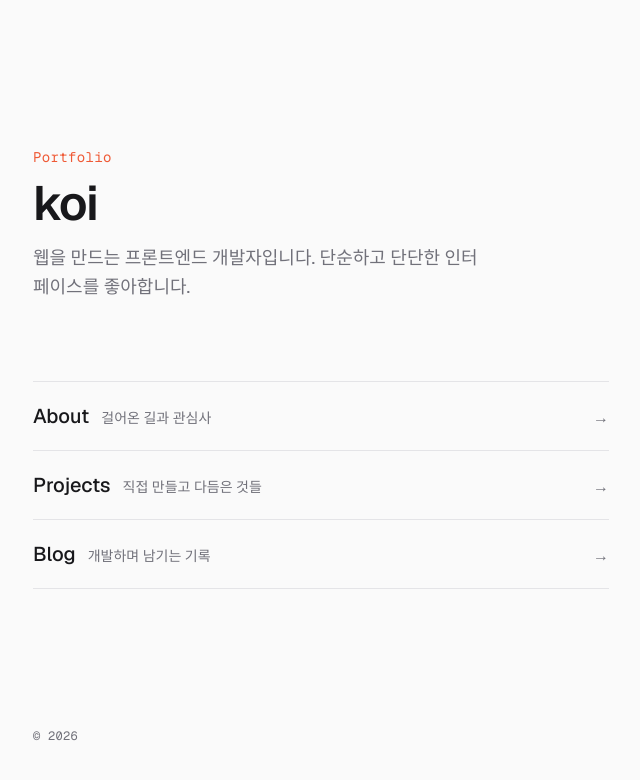
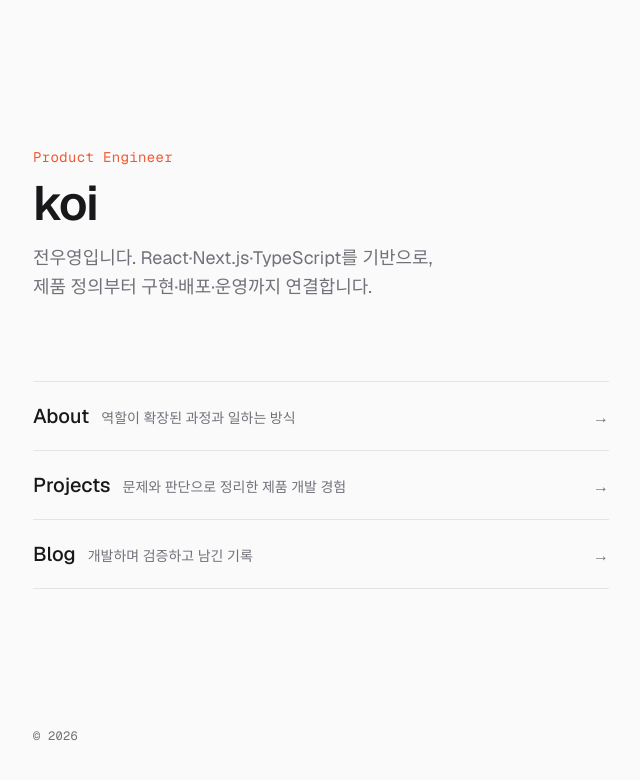
Before and after one commit to Koi-0/koi-dev, a Next.js app: page / in a window 1280 px wide. Shown: the top 780 px of the page, without its empty margins (319-959 px from the left). Built offline with nearby package versions, Linux system fonts and the light colour scheme.

Commit message:
feat: 홈 카피 갱신 - Product Engineer 포지셔닝·메뉴 설명 재작성

```diff
--- a/src/app/page.tsx
+++ b/src/app/page.tsx
@@ -1,9 +1,17 @@
 import Link from "next/link";
 
 const navItems = [
-    { href: "/about", label: "About", description: "걸어온 길과 관심사" },
-    { href: "/projects", label: "Projects", description: "직접 만들고 다듬은 것들" },
-    { href: "/blog", label: "Blog", description: "개발하며 남기는 기록" },
+  {
+    href: "/about",
+    label: "About",
+    description: "역할이 확장된 과정과 일하는 방식",
+  },
+  {
+    href: "/projects",
+    label: "Projects",
+    description: "문제와 판단으로 정리한 제품 개발 경험",
+  },
+  { href: "/blog", label: "Blog", description: "개발하며 검증하고 남긴 기록" },
 ];
 
 export default function Home() {
@@ -20,39 +28,44 @@ export default function Home() {
   };
 
   return (
-        <div className='flex flex-1 flex-col px-6 py-14 sm:px-10'>
+    <div className="flex flex-1 flex-col px-6 py-14 sm:px-10">
       <script
-                type='application/ld+json'
+        type="application/ld+json"
         dangerouslySetInnerHTML={{
-                    __html: JSON.stringify(jsonLd).replace(/</g, '\\u003c'),
+          __html: JSON.stringify(jsonLd).replace(/</g, "\\u003c"),
         }}
       />
-            <main className='flex flex-1 flex-col justify-center'>
-                <div className='mx-auto w-full max-w-xl'>
-                    <header className='mb-16 sm:mb-20'>
-                        <p className='font-mono text-sm tracking-wide text-accent'>Portfolio</p>
-                        <h1 className='mt-3 text-4xl font-semibold tracking-tight sm:text-5xl'>koi</h1>
-                        <p className='mt-4 max-w-md text-lg leading-relaxed text-muted'>
-                            웹을 만드는 프론트엔드 개발자입니다. 단순하고 단단한 인터페이스를 좋아합니다.
+      <main className="flex flex-1 flex-col justify-center">
+        <div className="mx-auto w-full max-w-xl">
+          <header className="mb-16 sm:mb-20">
+            <p className="font-mono text-sm tracking-wide text-accent">
+              Product Engineer
+            </p>
+            <h1 className="mt-3 text-4xl font-semibold tracking-tight sm:text-5xl">
+              koi
+            </h1>
+            <p className="mt-4 max-w-md break-keep text-lg leading-relaxed text-muted">
+              전우영입니다. React·Next.js·TypeScript를 기반으로, <br />
+              제품 정의부터 구현·배포·운영까지 연결합니다.
             </p>
           </header>
 
-                    <nav aria-label='주요 페이지' className='border-t border-border'>
+          <nav aria-label="주요 페이지" className="border-t border-border">
             {navItems.map((item) => (
               <Link
                 key={item.href}
                 href={item.href}
-                                className='group flex items-baseline justify-between gap-4 border-b border-border py-5 transition-colors hover:border-accent'
+                className="group flex items-baseline justify-between gap-4 border-b border-border py-5 transition-colors hover:border-accent"
               >
-                                <span className='flex flex-col gap-1 sm:flex-row sm:items-baseline sm:gap-3'>
-                                    <span className='text-xl font-medium transition-transform duration-200 group-hover:translate-x-1'>
+                <span className="flex flex-col gap-1 sm:flex-row sm:items-baseline sm:gap-3">
+                  <span className="text-xl font-medium transition-transform duration-200 group-hover:translate-x-1">
                     {item.label}
                   </span>
-                                    <span className='text-sm text-muted'>{item.description}</span>
+                  <span className="text-sm text-muted">{item.description}</span>
                 </span>
                 <span
                   aria-hidden
-                                    className='text-muted transition-all duration-200 group-hover:translate-x-1 group-hover:text-accent'
+                  className="text-muted transition-all duration-200 group-hover:translate-x-1 group-hover:text-accent"
                 >
                   →
                 </span>
@@ -62,8 +75,8 @@ export default function Home() {
         </div>
       </main>
 
-            <footer className='mx-auto w-full max-w-xl pt-12'>
-                <p className='font-mono text-xs tracking-wide text-muted'>© 2026</p>
+      <footer className="mx-auto w-full max-w-xl pt-12">
+        <p className="font-mono text-xs tracking-wide text-muted">© 2026</p>
       </footer>
     </div>
   );
```
Lines whose indentation alone changed are shown as unchanged.
